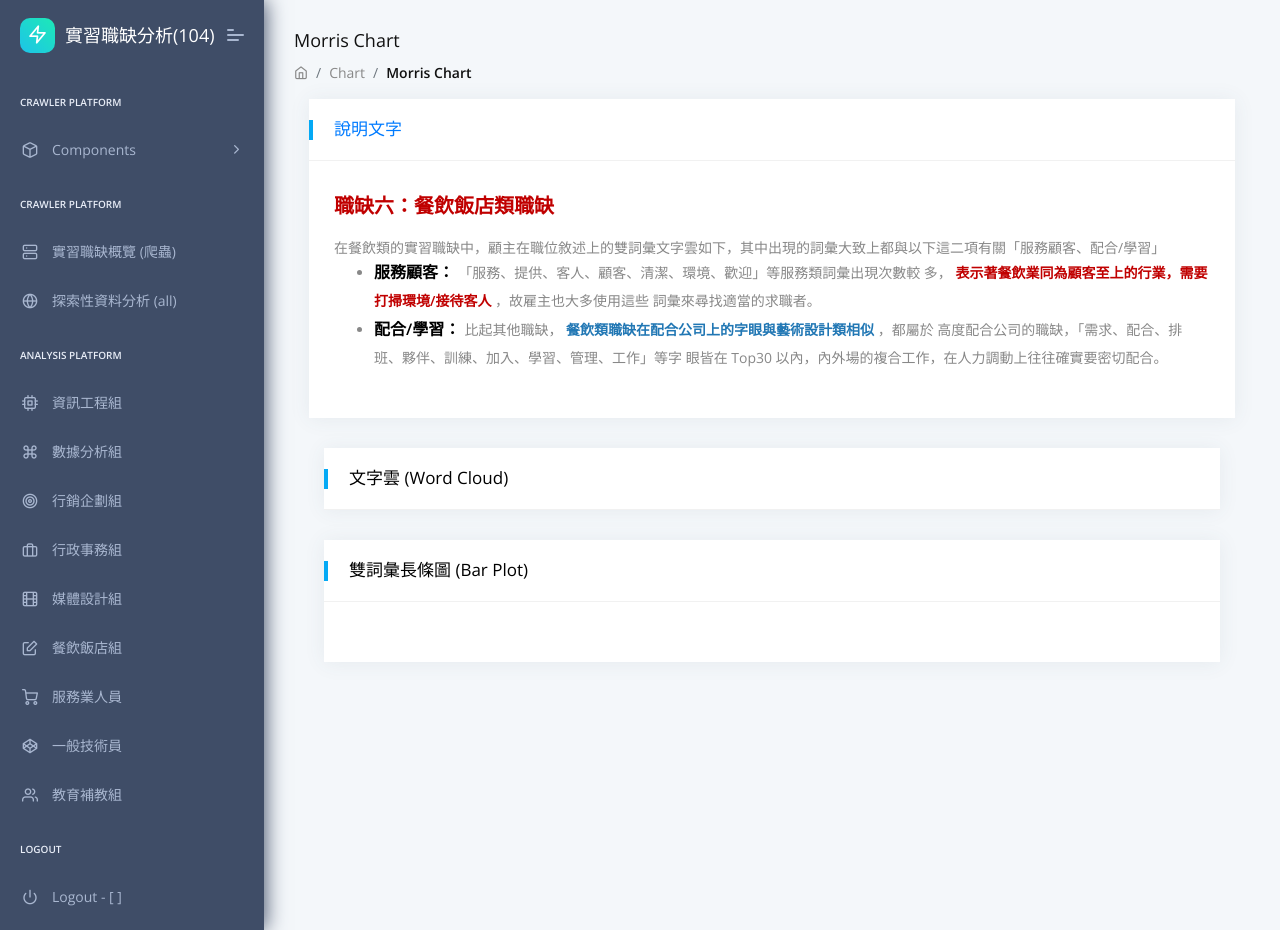
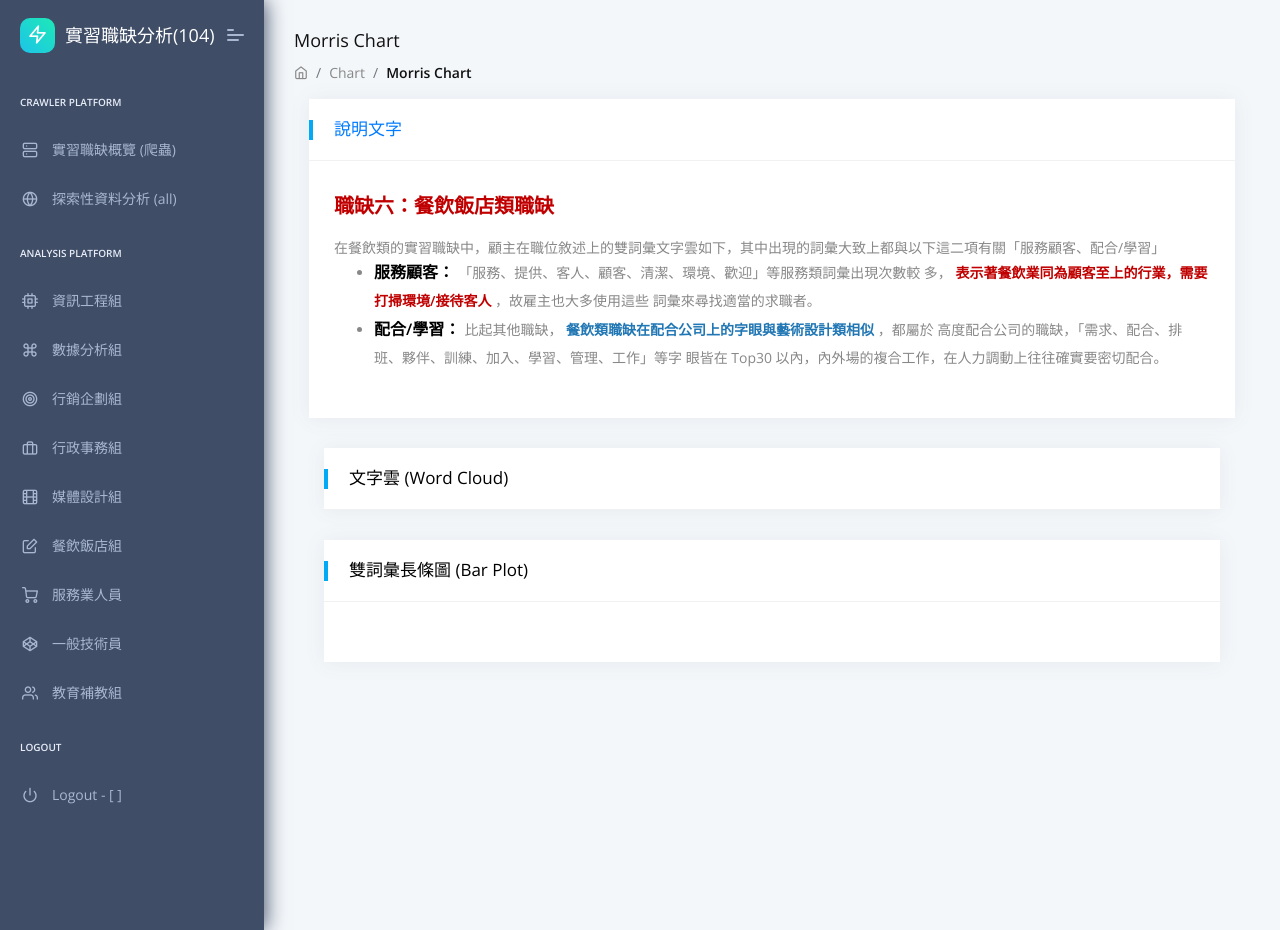
Before and after one commit to ji394python/104_django_analysis, a Django app: template core/templates/catering.html in a window 1280 px wide. Run offline with Django 3.2, Linux system fonts and the light colour scheme; the template is opened without the code that fills it, so the values that code supplies are empty; some libraries are stand-ins or nearby versions.

Commit message:
completed 104 django development

```diff
--- a/core/templates/includes/navigation.html
+++ b/core/templates/includes/navigation.html
@@ -12,7 +12,7 @@
             </div>
             <div class="navbar-content scroll-div">
                 <ul class="nav pcoded-inner-navbar">
-                    <li class="nav-item pcoded-menu-caption">
+                    {% comment %} <li class="nav-item pcoded-menu-caption">
                         <label>Crawler Platform</label>
                     </li>
                     <li data-username="basic components Button Alert Badges breadcrumb Paggination progress Tooltip popovers Carousel Cards Collapse Tabs pills Modal Grid System Typography Extra Shadows Embeds" class="nav-item pcoded-hasmenu">
@@ -28,7 +28,7 @@
 
                             <li class=""><a href="/ui-icons.html" class="">Feather<span class="pcoded-badge label label-danger">NEW</span></a></li>
                         </ul>
-                    </li>
+                    </li>  {% endcomment %}
                     <li class="nav-item pcoded-menu-caption">
                         <label>Crawler Platform</label>
                     </li>
```
